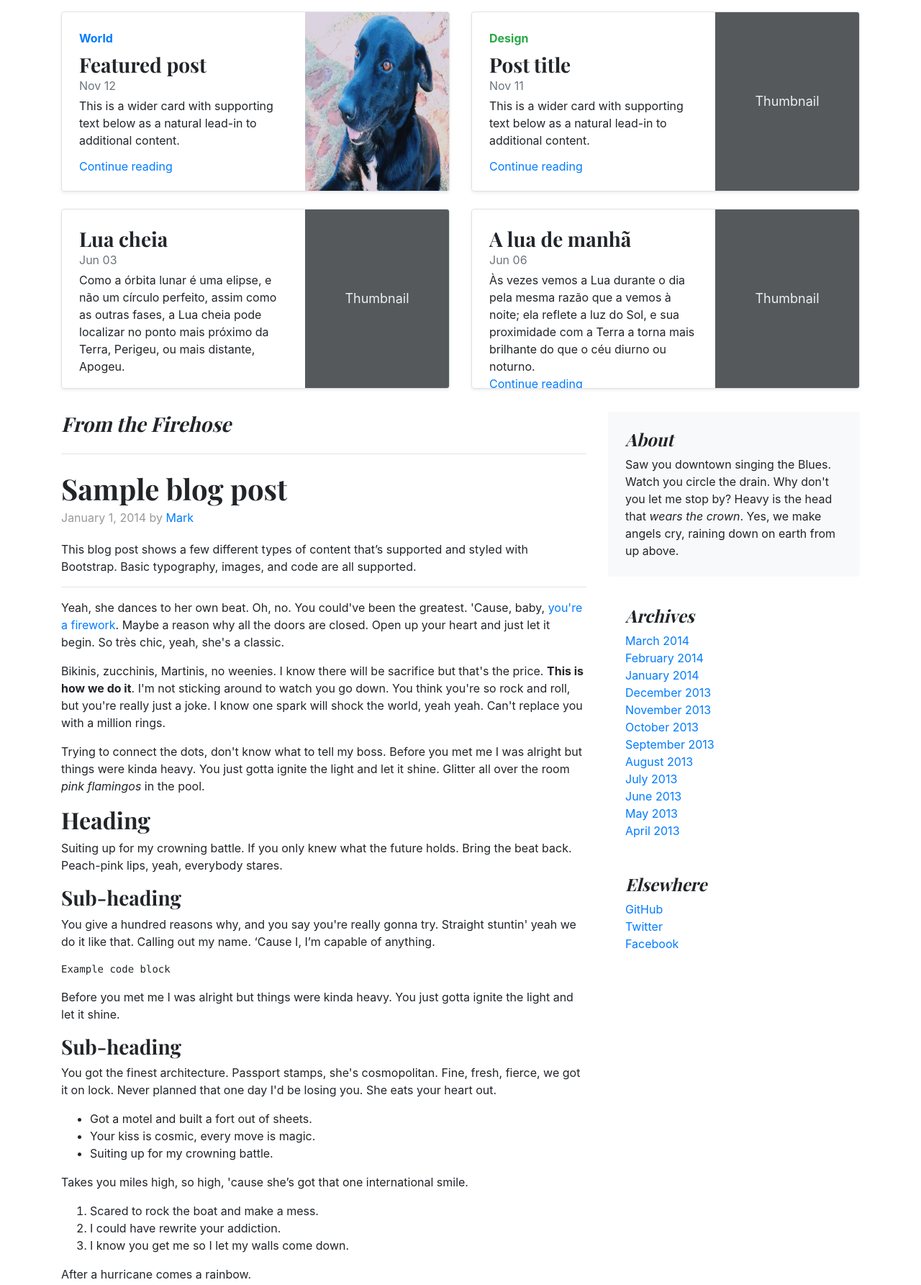
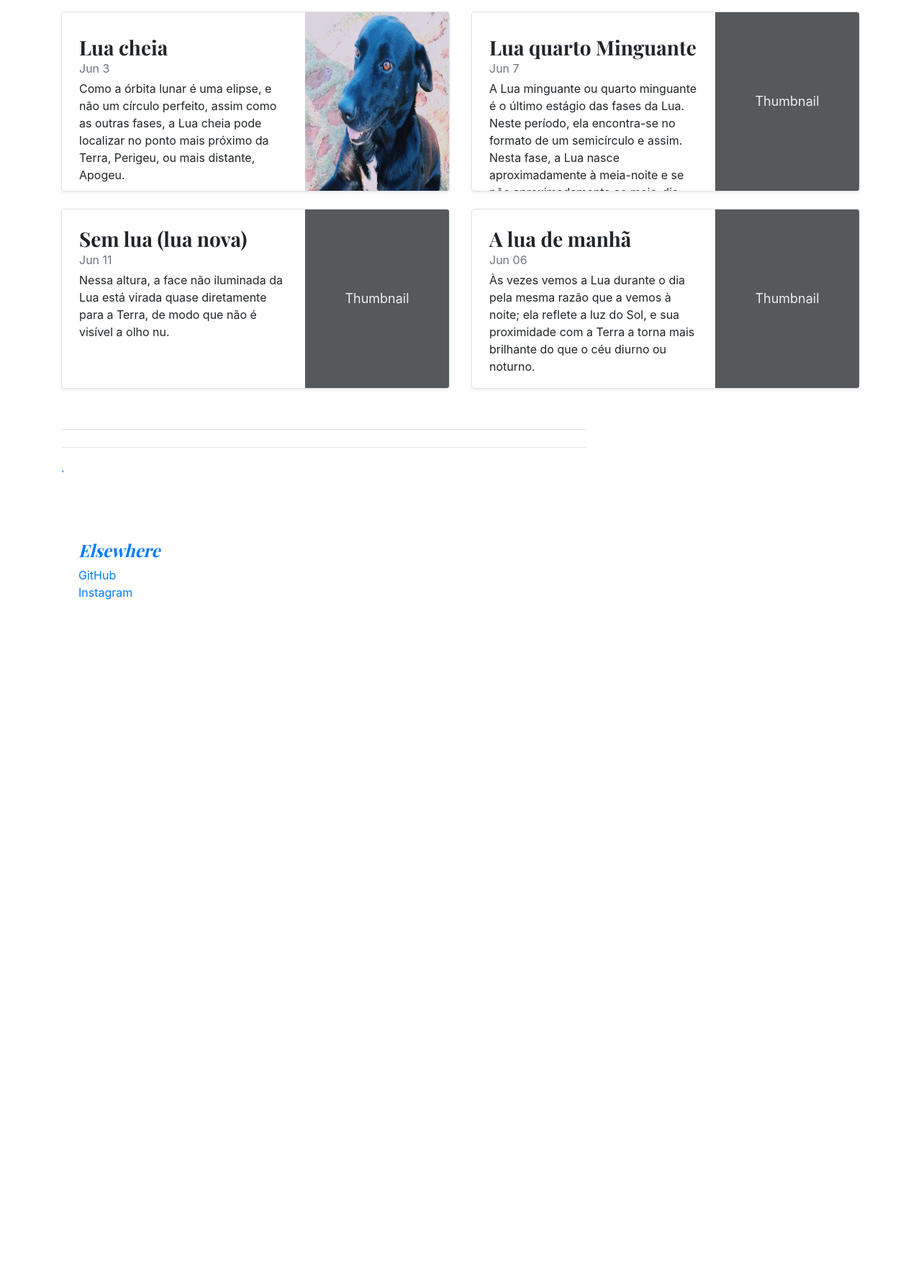
Before and after one commit to Barrosmaria07/barrosmaria07.github.io, a plain HTML site: page blog/index.html in a window 1280 px wide. Shown: the part 440-2225 px from the top of the page at 72% size. After the commit the page ends 1315 px from the top, so only its background shows below. Drawn offline with nearby package versions, Linux system fonts and the light colour scheme.

Commit message:
Site da Lua🌙
site da lua

```diff
--- a/blog/index.html
+++ b/blog/index.html
@@ -67,7 +67,7 @@
   <div class="jumbotron p-4 p-md-5 text-white rounded bg-dark">
     <div class="col-md-6 px-0">
       <h1 class="display-4 font-italic">Se perguntarem por mim, fui ver a lua.</h1>
-      <p class="lead my-3">Lua Nova, Crescente,Cheia,Minguante.</p>
+      <p class="lead my-3">Lua Nova,Crescente,Cheia,Minguante.</p>
       <p class="lead mb-0"><a href="#" class="text-white font-weight-bold">Curiosidades e fotos da lua.</a></p>
     </div>
   </div>
@@ -76,11 +76,11 @@
     <div class="col-md-6">
       <div class="row no-gutters border rounded overflow-hidden flex-md-row mb-4 shadow-sm h-md-250 position-relative">
         <div class="col p-4 d-flex flex-column position-static">
-          <strong class="d-inline-block mb-2 text-primary">World</strong>
-          <h3 class="mb-0">Featured post</h3>
-          <div class="mb-1 text-muted">Nov 12</div>
-          <p class="card-text mb-auto">This is a wider card with supporting text below as a natural lead-in to additional content.</p>
-          <a href="#" class="stretched-link">Continue reading</a>
+          <strong class="d-inline-block mb-2 text-primary"> </strong>
+          <h3 class="mb-0">Lua cheia</h3>
+          <div class="mb-1 text-muted">Jun 3</div>
+          <p class="card-text mb-auto">Como a órbita lunar é uma elipse, e não um círculo perfeito, assim como as outras fases, a Lua cheia pode localizar no ponto mais próximo da Terra, Perigeu, ou mais distante, Apogeu.</p>
+          <a href="#" class="stretched-link"></a>
         </div>
 
         <div class="col-auto d-none d-lg-block">
@@ -92,11 +92,11 @@
     <div class="col-md-6">
       <div class="row no-gutters border rounded overflow-hidden flex-md-row mb-4 shadow-sm h-md-250 position-relative">
         <div class="col p-4 d-flex flex-column position-static">
-          <strong class="d-inline-block mb-2 text-success">Design</strong>
-          <h3 class="mb-0">Post title</h3>
-          <div class="mb-1 text-muted">Nov 11</div>
-          <p class="mb-auto">This is a wider card with supporting text below as a natural lead-in to additional content.</p>
-          <a href="#" class="stretched-link">Continue reading</a>
+          <strong class="d-inline-block mb-2 text-success"></strong>
+          <h3 class="mb-0">Lua quarto Minguante</h3>
+          <div class="mb-1 text-muted">Jun 7</div>
+          <p class="mb-auto">A Lua minguante ou quarto minguante é o último estágio das fases da Lua. Neste período, ela encontra-se no formato de um semicírculo e assim. Nesta fase, a Lua nasce aproximadamente à meia-noite e se põe aproximadamente ao meio-dia.</p>
+          <a href="#" class="stretched-link"></a>
         </div>
         <div class="col-auto d-none d-lg-block">
           <svg class="bd-placeholder-img" width="200" height="250" xmlns="http://www.w3.org/2000/svg" role="img" aria-label="Placeholder: Thumbnail" preserveAspectRatio="xMidYMid slice" focusable="false"><title>Placeholder</title><rect width="100%" height="100%" fill="#55595c"/><text x="50%" y="50%" fill="#eceeef" dy=".3em">Thumbnail</text></svg>
@@ -107,9 +107,9 @@
     <div class="col-md-6">
       <div class="row no-gutters border rounded overflow-hidden flex-md-row mb-4 shadow-sm h-md-250 position-relative">
         <div class="col p-4 d-flex flex-column position-static">
-          <h3 class="mb-0"> Lua cheia</h3>
-          <div class="mb-1 text-muted">Jun 03</div>
-          <p class="mb-auto">Como a órbita lunar é uma elipse, e não um círculo perfeito, assim como as outras fases, a Lua cheia pode localizar no ponto mais próximo da Terra, Perigeu, ou mais distante, Apogeu.</p>
+          <h3 class="mb-0"> Sem lua (lua nova) </h3>
+          <div class="mb-1 text-muted">Jun 11</div>
+          <p class="mb-auto"> Nessa altura, a face não iluminada da Lua está virada quase diretamente para a Terra, de modo que não é visível a olho nu.</p>
 
         </div>
         <div class="col-auto d-none d-lg-block">
@@ -124,7 +124,7 @@
           <h3 class="mb-0">A lua de manhã</h3>
           <div class="mb-1 text-muted">Jun 06</div>
           <p class="mb-auto">Às vezes vemos a Lua durante o dia pela mesma razão que a vemos à noite; ela reflete a luz do Sol, e sua proximidade com a Terra a torna mais brilhante do que o céu diurno ou noturno.</p>
-          <a href="#" class="stretched-link">Continue reading</a>
+          <a href="#" class="stretched-link"></a>
         </div>
         <div class="col-auto d-none d-lg-block">
           <svg class="bd-placeholder-img" width="200" height="250" xmlns="http://www.w3.org/2000/svg" role="img" aria-label="Placeholder: Thumbnail" preserveAspectRatio="xMidYMid slice" focusable="false"><title>Placeholder</title><rect width="100%" height="100%" fill="#55595c"/><text x="50%" y="50%" fill="#eceeef" dy=".3em">Thumbnail</text></svg>
@@ -139,118 +139,30 @@
   <div class="row">
     <div class="col-md-8 blog-main">
       <h3 class="pb-4 mb-4 font-italic border-bottom">
-        From the Firehose
+
       </h3>
 
       <div class="blog-post">
-        <h2 class="blog-post-title">Sample blog post</h2>
-        <p class="blog-post-meta">January 1, 2014 by <a href="#">Mark</a></p>
+        <h2 class="blog-post-title"></h2>
+        <p class="blog-post-meta"> <a href="#"></a></p>
 
-        <p>This blog post shows a few different types of content that’s supported and styled with Bootstrap. Basic typography, images, and code are all supported.</p>
+        <p></p>
         <hr>
-        <p>Yeah, she dances to her own beat. Oh, no. You could've been the greatest. 'Cause, baby, <a href="#">you're a firework</a>. Maybe a reason why all the doors are closed. Open up your heart and just let it begin. So très chic, yeah, she's a classic.</p>
+        <p> <a href="#"</a>.</p>
         <blockquote>
-          <p>Bikinis, zucchinis, Martinis, no weenies. I know there will be sacrifice but that's the price. <strong>This is how we do it</strong>. I'm not sticking around to watch you go down. You think you're so rock and roll, but you're really just a joke. I know one spark will shock the world, yeah yeah. Can't replace you with a million rings.</p>
-        </blockquote>
-        <p>Trying to connect the dots, don't know what to tell my boss. Before you met me I was alright but things were kinda heavy. You just gotta ignite the light and let it shine. Glitter all over the room <em>pink flamingos</em> in the pool. </p>
-        <h2>Heading</h2>
-        <p>Suiting up for my crowning battle. If you only knew what the future holds. Bring the beat back. Peach-pink lips, yeah, everybody stares.</p>
-        <h3>Sub-heading</h3>
-        <p>You give a hundred reasons why, and you say you're really gonna try. Straight stuntin' yeah we do it like that. Calling out my name. ‘Cause I, I’m capable of anything.</p>
-        <pre><code>Example code block</code></pre>
-        <p>Before you met me I was alright but things were kinda heavy. You just gotta ignite the light and let it shine.</p>
-        <h3>Sub-heading</h3>
-        <p>You got the finest architecture. Passport stamps, she's cosmopolitan. Fine, fresh, fierce, we got it on lock. Never planned that one day I'd be losing you. She eats your heart out.</p>
-        <ul>
-          <li>Got a motel and built a fort out of sheets.</li>
-          <li>Your kiss is cosmic, every move is magic.</li>
-          <li>Suiting up for my crowning battle.</li>
-        </ul>
-        <p>Takes you miles high, so high, 'cause she’s got that one international smile.</p>
-        <ol>
-          <li>Scared to rock the boat and make a mess.</li>
-          <li>I could have rewrite your addiction.</li>
-          <li>I know you get me so I let my walls come down.</li>
-        </ol>
-        <p>After a hurricane comes a rainbow.</p>
-      </div><!-- /.blog-post -->
+          <p></p>
 
-      <div class="blog-post">
-        <h2 class="blog-post-title">Another blog post</h2>
-        <p class="blog-post-meta">December 23, 2013 by <a href="#">Jacob</a></p>
-
-        <p>I am ready for the road less traveled. Already <a href="#">brushing off the dust</a>. Yeah, you're lucky if you're on her plane. I used to bite my tongue and hold my breath. Uh, She’s a beast. I call her Karma (come back). Black ray-bans, you know she's with the band. I can't sleep let's run away and don't ever look back, don't ever look back.</p>
-        <blockquote>
-          <p>Growing fast into a <strong>bolt of lightning</strong>. Be careful Try not to lead her on</p>
-        </blockquote>
-        <p>I'm intrigued, for a peek, heard it's fascinating. Oh oh! Wanna be a victim ready for abduction. She's got that international smile, oh yeah, she's got that one international smile. Do you ever feel, feel so paper thin. I’m gon’ put her in a coma. Sun-kissed skin so hot we'll melt your popsicle.</p>
-        <p>This is transcendental, on another level, boy, you're my lucky star.</p>
-      </div><!-- /.blog-post -->
-
-      <div class="blog-post">
-        <h2 class="blog-post-title">New feature</h2>
-        <p class="blog-post-meta">December 14, 2013 by <a href="#">Chris</a></p>
-
-        <p>From Tokyo to Mexico, to Rio. Yeah, you take me to utopia. I'm walking on air. We'd make out in your Mustang to Radiohead. I mean the ones, I mean like she's the one. Sun-kissed skin so hot we'll melt your popsicle. Slow cooking pancakes for my boy, still up, still fresh as a Daisy.</p>
-        <ul>
-          <li>I hope you got a healthy appetite.</li>
-          <li>You're never gonna be unsatisfied.</li>
-          <li>Got a motel and built a fort out of sheets.</li>
-        </ul>
-        <p>Don't need apologies. Boy, you're an alien your touch so foreign, it's <em>supernatural</em>, extraterrestrial. Talk about our future like we had a clue. I can feel a phoenix inside of me.</p>
-      </div><!-- /.blog-post -->
-
-      <nav class="blog-pagination">
-        <a class="btn btn-outline-primary" href="#">Older</a>
-        <a class="btn btn-outline-secondary disabled">Newer</a>
-      </nav>
-
-    </div><!-- /.blog-main -->
-
-    <aside class="col-md-4 blog-sidebar">
-      <div class="p-4 mb-3 bg-light rounded">
-        <h4 class="font-italic">About</h4>
-        <p class="mb-0">Saw you downtown singing the Blues. Watch you circle the drain. Why don't you let me stop by? Heavy is the head that <em>wears the crown</em>. Yes, we make angels cry, raining down on earth from up above.</p>
-      </div>
-
-      <div class="p-4">
-        <h4 class="font-italic">Archives</h4>
-        <ol class="list-unstyled mb-0">
-          <li><a href="#">March 2014</a></li>
-          <li><a href="#">February 2014</a></li>
-          <li><a href="#">January 2014</a></li>
-          <li><a href="#">December 2013</a></li>
-          <li><a href="#">November 2013</a></li>
-          <li><a href="#">October 2013</a></li>
-          <li><a href="#">September 2013</a></li>
-          <li><a href="#">August 2013</a></li>
-          <li><a href="#">July 2013</a></li>
-          <li><a href="#">June 2013</a></li>
-          <li><a href="#">May 2013</a></li>
-          <li><a href="#">April 2013</a></li>
-        </ol>
       </div>
 
       <div class="p-4">
         <h4 class="font-italic">Elsewhere</h4>
         <ol class="list-unstyled">
-          <li><a href="#">GitHub</a></li>
-          <li><a href="#">Twitter</a></li>
-          <li><a href="#">Facebook</a></li>
+          <li><a href="https://github.com/Barrosmaria07">GitHub</a></li>
+          <li><a href="#">Instagram</a></li>
         </ol>
       </div>
     </aside><!-- /.blog-sidebar -->
 
-  </div><!-- /.row -->
-
-</main><!-- /.container -->
-
-<footer class="blog-footer">
-  <p>Blog template built for <a href="https://getbootstrap.com/">Bootstrap</a> by <a href="https://twitter.com/mdo">@mdo</a>.</p>
-  <p>
-    <a href="#">Back to top</a>
-  </p>
-</footer>
 
 
 
```
